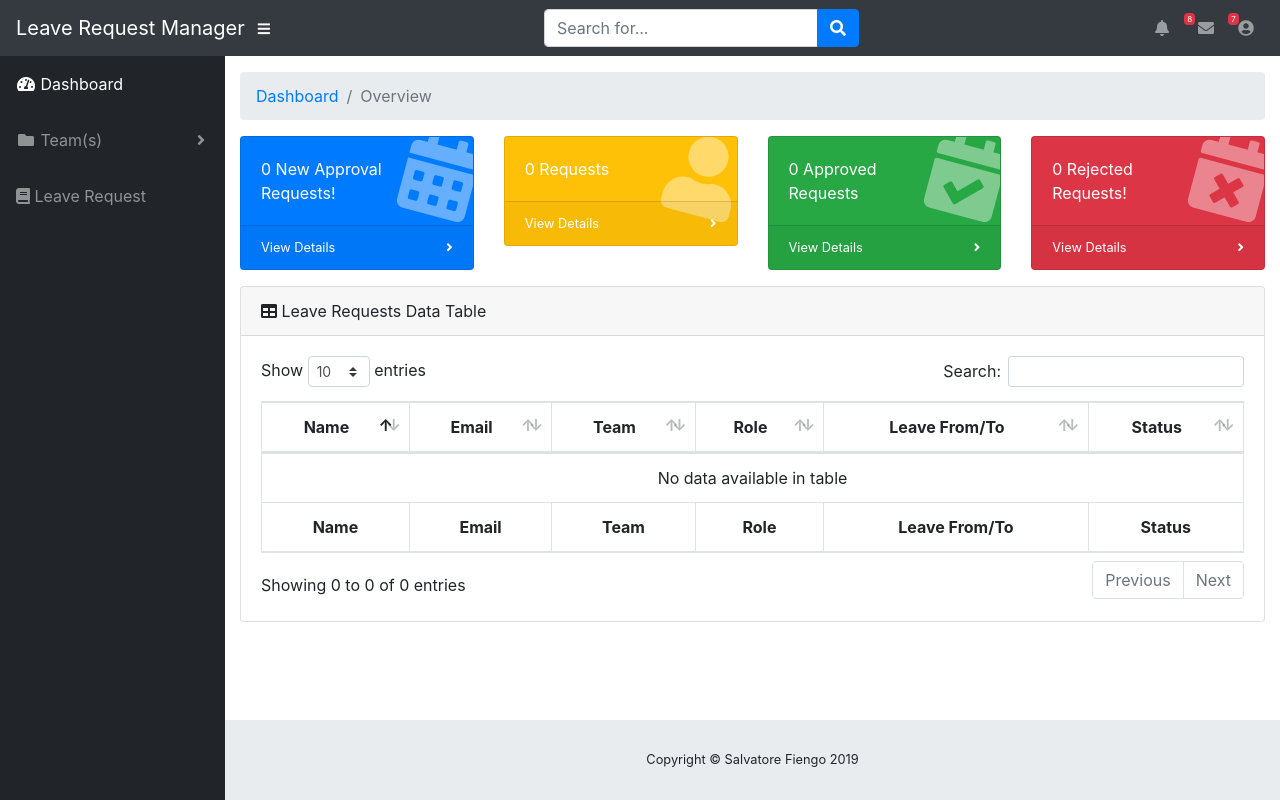
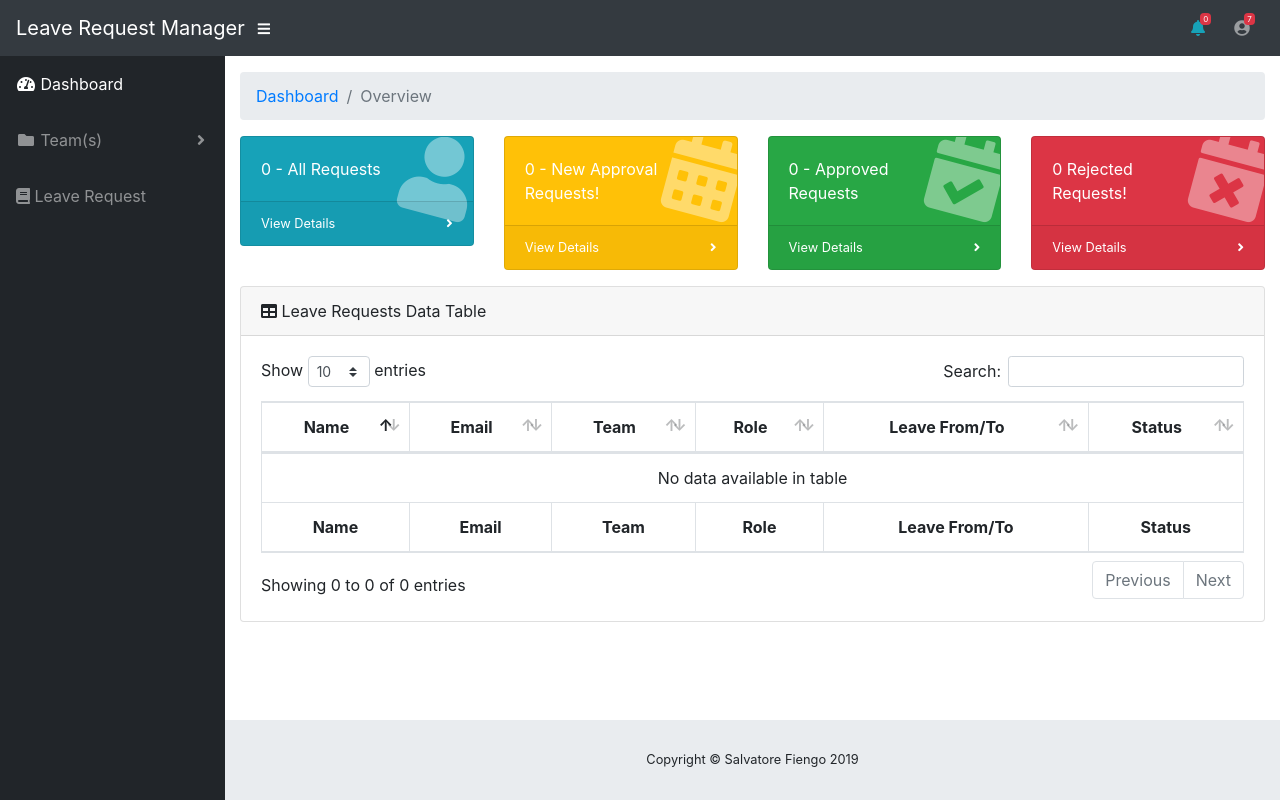
Before and after one commit to SalvatoreFiengo/leave_requests_manager, a Flask app: page /dashboard in a window 1280 px wide. Run offline with Flask 2, Linux system fonts and the light colour scheme; data that the repository does not hold is empty; some libraries are stand-ins or nearby versions.

Commit message:
added nav link for to be approved requests, minor fix controller html layout

```diff
--- a/app.py
+++ b/app.py
@@ -2,6 +2,7 @@ import os
 from flask import Flask, render_template, redirect, request, url_for
 from flask_pymongo import PyMongo
 from bson.objectid import ObjectId
+
 
 app = Flask(__name__)
 
@@ -30,13 +31,22 @@ def leave_requests_datatable(status):
     userslist = mongo.db.userslist.find()
     leave_requests = mongo.db.leave_requests.find()
     showTable = True
-    if status == 'False':
-        status=False
-        users=mongo.db.userslist.find({'leave_request.approved': status})
+    if status == 'approved_requests':
+        approved_status=True
+        users=mongo.db.userslist.find({'leave_request.approved': approved_status})
         return render_template('controller.html',userslist=userslist,requests=leave_requests,users=users,showTable=showTable)
-    else:
-        users=userslist
-        return render_template('leaveRequestTable.html',userslist=userslist,requests=leave_requests,users=users)
+    elif status == 'rejected_requests':
+        rejected_status=True
+        users=mongo.db.userslist.find({'leave_request.rejected': rejected_status})
+        return render_template('controller.html',userslist=userslist,requests=leave_requests,users=users,showTable=showTable)
+    elif status == 'to_be_approved':
+        approved_status=False
+        rejected_status=False
+        users = mongo.db.userslist.find({'leave_request.rejected': rejected_status,'leave_request.approved': approved_status})
+        return render_template('controller.html',userslist=userslist,requests=leave_requests,users=users,showTable=showTable)
+    elif status == 'all_requests':
+
+        return render_template('controller.html',userslist=userslist,requests=leave_requests)
 
 @app.route('/leave_request')
 
--- a/templates/controller.html
+++ b/templates/controller.html
@@ -1,7 +1,7 @@
 {% extends 'base.html'%}
 
 {%block content%}
-
+{%set _rew=userslist.rewind()%}
 {%set counter=namespace(all=0,approved=0,rejected=0,to_be_approved=0)%}
 {%set approved=0%}
 {%set rejected=0%}
@@ -31,13 +31,31 @@
 {%include 'breadcrumb.html' with context%}
 <div class="row">
     <div class="col-xl-3 col-sm-6 mb-3">
-        <form id="to_be_approved_form" action="{{url_for('leave_requests_datatable',status='False')}}" method="POST">
-            <div class="card text-white bg-primary o-hidden h-100">
+            <form id="all_requests_form" action="{{url_for('leave_requests_datatable',status='all_requests')}}" method="POST">
+                <div class="card text-white bg-info o-hidden h-100">
+                    <div class="card-body">
+                        <div class="card-body-icon">
+                            <i class="fas fa-fw fa-user"></i>
+                        </div>
+                        <div class="mr-5">{{counter.all}} - All Requests</div>
+                    </div>
+                    <a id="all_requests" class="card-footer text-white clearfix small z-1" href="#">
+                        <span class="float-left">View Details</span>
+                        <span class="float-right">
+                        <i class="fas fa-angle-right"></i>
+                        </span>
+                    </a>
+                </div>
+            </form>
+        </div>
+    <div class="col-xl-3 col-sm-6 mb-3">
+        <form id="to_be_approved_form" action="{{url_for('leave_requests_datatable',status='to_be_approved')}}" method="POST">
+            <div class="card text-white bg-warning o-hidden h-100">
             <div class="card-body">
                 <div class="card-body-icon">
                     <i class="fas fa-fw fa-calendar-alt"></i>
                 </div>
-                <div class="mr-5"> {{counter.to_be_approved}} New Approval Requests!</div>
+                <div class="mr-5"> {{counter.to_be_approved}} - New Approval Requests!</div>
             </div>
                 <a id="to_be_approved" type="submit" class="card-footer text-white clearfix small z-1" href="#">
                     <span class="float-left">View Details</span>
@@ -48,16 +66,17 @@
             </div>
         </form>
     </div>
+
     <div class="col-xl-3 col-sm-6 mb-3">
-        <form id="your_requests_form" action="{{url_for('leave_requests_datatable',status='False')}}" method="POST">
-            <div class="card text-white bg-warning o-hidden h-100">
+        <form id="approved_requests_form" action="{{url_for('leave_requests_datatable',status='approved_requests')}}" method="POST">
+            <div class="card text-white bg-success o-hidden h-100">
             <div class="card-body">
                 <div class="card-body-icon">
-                        <i class="fas fa-fw fa-user"></i>
+                <i class="fas fa-fw fa-calendar-check"></i>
                 </div>
-                    <div class="mr-5">{{counter.all}} Requests</div>
+                <div class="mr-5">{{counter.approved}} - Approved Requests</div>
             </div>
-                <a class="card-footer text-white clearfix small z-1" href="#">
+            <a id="approved_requests" class="card-footer text-white clearfix small z-1" href="#">
                 <span class="float-left">View Details</span>
                 <span class="float-right">
                 <i class="fas fa-angle-right"></i>
@@ -65,22 +84,6 @@
             </a>
             </div>
         </form>
-    </div>
-    <div class="col-xl-3 col-sm-6 mb-3">
-        <div class="card text-white bg-success o-hidden h-100">
-        <div class="card-body">
-            <div class="card-body-icon">
-            <i class="fas fa-fw fa-calendar-check"></i>
-            </div>
-            <div class="mr-5">{{counter.approved}} Approved Requests</div>
-        </div>
-        <a class="card-footer text-white clearfix small z-1" href="#">
-            <span class="float-left">View Details</span>
-            <span class="float-right">
-            <i class="fas fa-angle-right"></i>
-            </span>
-        </a>
-        </div>
     </div>
     <div class="col-xl-3 col-sm-6 mb-3">
         <div class="card text-white bg-danger o-hidden h-100">
@@ -113,6 +116,16 @@
             $('#to_be_approved_form').submit();
             return false;
         })
+        $('#approved_requests').click(function(event){
+            event.preventDefault();
+            $('#approved_requests_form').submit();
+            return false;
+        })
+        $('#all_requests').click(function(event){
+            event.preventDefault();
+            $('#all_requests_form').submit();
+            return false;
+        })
     })
 </script>
 {%endblock content%}
--- a/templates/nav.html
+++ b/templates/nav.html
@@ -1,5 +1,31 @@
 
 {%block nav%}
+
+{%set badge=namespace(all=0,approved=0,rejected=0,to_be_approved=0)%}
+{%set approved=0%}
+{%set rejected=0%}
+{%set to_be_approved=0%}
+{%set all=0%}
+{%for request in userslist%}
+
+    {%if request.leave_request[-1].deleted == false%}
+        {%set all=all+1%}
+        {%set badge.all=all%}
+        {%if request.leave_request[-1].approved == true%}
+            {%set approved=approved+1%}
+            {%set badge.approved=approved%}
+        {%elif request.leave_request[-1].rejected == true%}
+            {%set rejected=rejected+1%}
+            {%set badge.rejected=rejected%}
+        {%elif request.leave_request[-1].approved==false and request.leave_request[-1].rejected == false%}
+            {%set to_be_approved=to_be_approved+1%}
+            {%set badge.to_be_approved=to_be_approved%}
+        {%endif%}
+
+    {%endif%}
+
+{%endfor%}
+
 <nav class="navbar navbar-expand navbar-dark bg-dark static-top">
 
         <a class="navbar-brand mr-1" href="{{url_for('dashboard')}}">Leave Request Manager</a>
@@ -8,35 +34,31 @@
             <i class="fas fa-bars"></i>
         </button>
 
-            <!-- Navbar Search -->
-        <form class="d-none d-md-inline-block form-inline ml-auto mr-0 mr-md-3 my-2 my-md-0">
-            <div class="input-group">
-                <input type="text" class="form-control" placeholder="Search for..." aria-label="Search" aria-describedby="basic-addon2">
-                <div class="input-group-append">
-                <button class="btn btn-primary" type="button">
-                    <i class="fas fa-search"></i>
-                </button>
-                </div>
-            </div>
-        </form>
         <!-- Navbar -->
+
         <ul class="navbar-nav ml-auto">
+
             <li class="nav-item dropdown no-arrow mx-1">
             <a class="nav-link dropdown-toggle" href="#" id="alertsDropdown" role="button" data-toggle="dropdown" aria-haspopup="true" aria-expanded="false">
-                <i class="fas fa-bell fa-fw"></i>
-                <span class="badge badge-danger">8</span>
+                <span class="badge badge-danger">{{badge.to_be_approved}}</span>
+                {%if badge.to_be_approved>0%}
+                    <i class="fas fa-bell fa-fw text-warning"></i>
+                {%else%}
+                    <i class="fas fa-bell fa-fw text-info"></i>
+                {%endif%}
             </a>
             <div class="dropdown-menu dropdown-menu-right" aria-labelledby="alertsDropdown">
-                <a class="dropdown-item" href="#">Action</a>
-                <a class="dropdown-item" href="#">Another action</a>
-                <div class="dropdown-divider"></div>
-                <a class="dropdown-item" href="#">Something else here</a>
+                <form action="{{url_for('leave_requests_datatable',status='to_be_approved')}}" method="POST">
+                    <p class="text-center">{{badge.to_be_approved}} pending leave request</p>
+                    <div class="dropdown-divider"></div>
+                    <button type="submit" class="dropdown-item" href="#">Check New Requests</button>
+                </form>
             </div>
             </li>
             <li class="nav-item dropdown no-arrow mx-1">
             <a class="nav-link dropdown-toggle" href="#" id="messagesDropdown" role="button" data-toggle="dropdown" aria-haspopup="true" aria-expanded="false">
-                <i class="fas fa-envelope fa-fw"></i>
                 <span class="badge badge-danger">7</span>
+                <i class="fas fa-user-circle fa-fw"></i>
             </a>
             <div class="dropdown-menu dropdown-menu-right" aria-labelledby="messagesDropdown">
                 <a class="dropdown-item" href="#">Action</a>
@@ -45,16 +67,6 @@
                 <a class="dropdown-item" href="#">Something else here</a>
             </div>
             </li>
-            <li class="nav-item dropdown no-arrow">
-            <a class="nav-link dropdown-toggle" href="#" id="userDropdown" role="button" data-toggle="dropdown" aria-haspopup="true" aria-expanded="false">
-                <i class="fas fa-user-circle fa-fw"></i>
-            </a>
-            <div class="dropdown-menu dropdown-menu-right" aria-labelledby="userDropdown">
-                <a class="dropdown-item" href="#">Settings</a>
-                <a class="dropdown-item" href="#">Activity Log</a>
-                <div class="dropdown-divider"></div>
-            </div>
-            </li>
         </ul>
 
     </nav>
```
Lines whose indentation alone changed are shown as unchanged.
